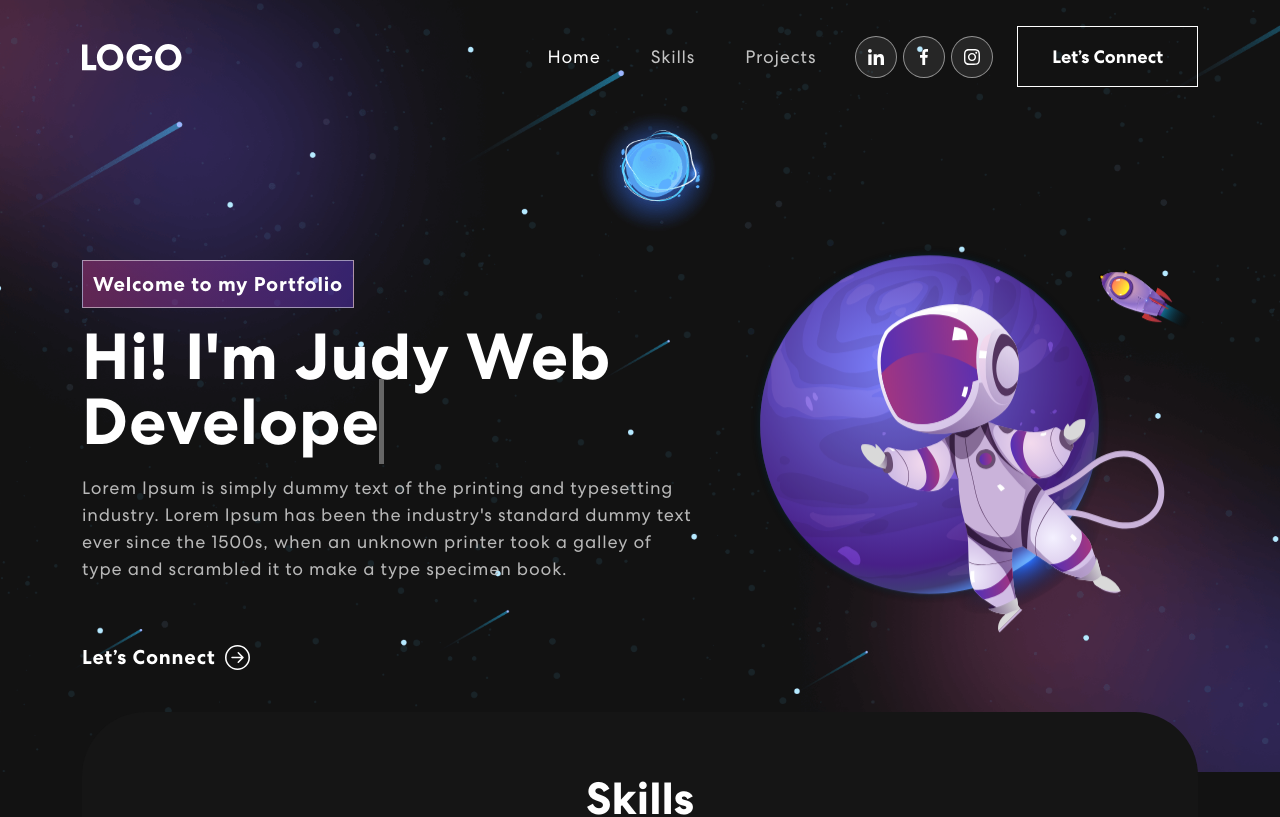
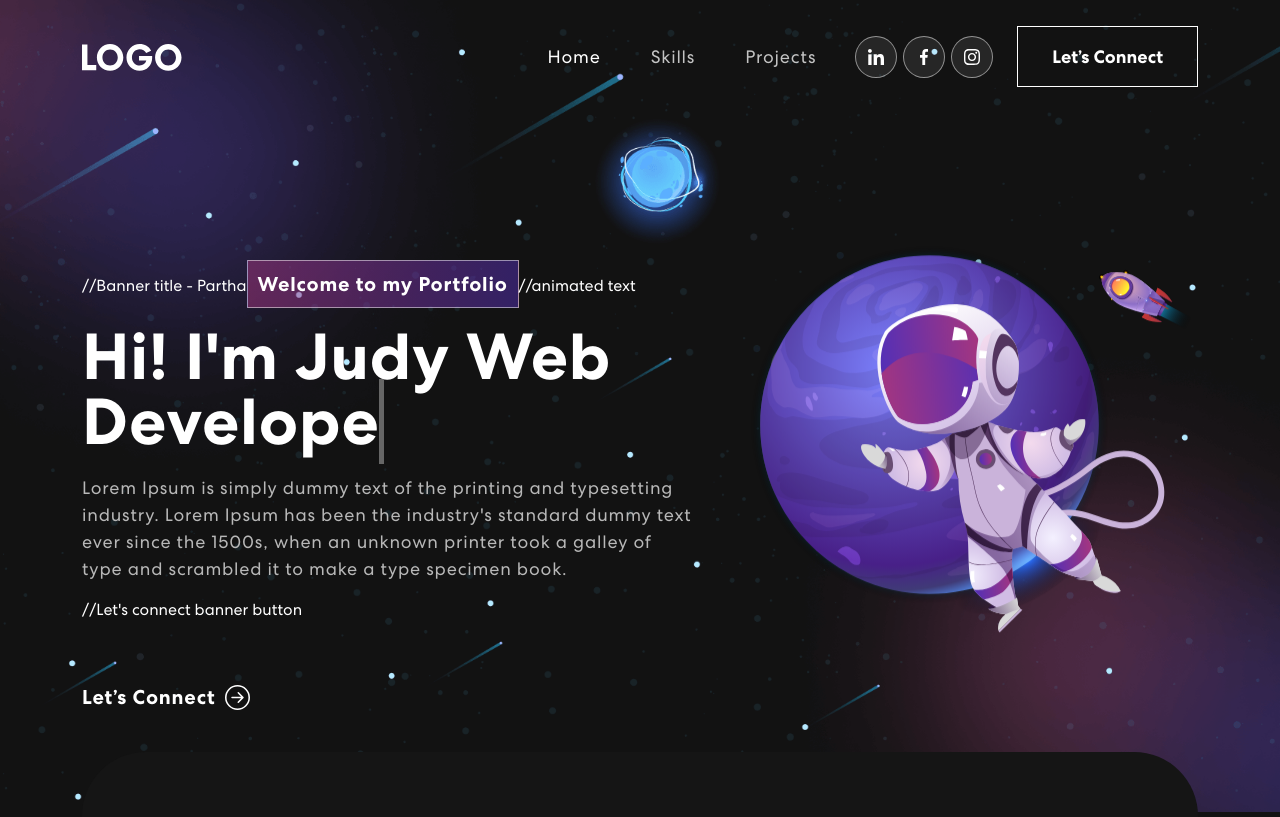
Before and after one commit to parthamk/portfolio-demo, a React (Create React App) app: page / in a window 1280 px wide. Shown: the top 817 px of the page. Built offline with nearby package versions, Linux system fonts and the light colour scheme; no server answers.

Commit message:
comented some changes

```diff
--- a/src/components/Banner.js
+++ b/src/components/Banner.js
@@ -55,9 +55,12 @@ export const Banner = () => {
             <TrackVisibility>
               {({ isVisible }) =>
               <div className={isVisible ? "animate__animated animate__fadeIn" : ""}>
+                //Banner title - Partha
                 <span className="tagline">Welcome to my Portfolio</span>
+                //animated text
                 <h1>{`Hi! I'm Judy`} <span className="txt-rotate" dataPeriod="1000" data-rotate='[ "Web Developer", "Web Designer", "UI/UX Designer" ]'><span className="wrap">{text}</span></span></h1>
                   <p>Lorem Ipsum is simply dummy text of the printing and typesetting industry. Lorem Ipsum has been the industry's standard dummy text ever since the 1500s, when an unknown printer took a galley of type and scrambled it to make a type specimen book.</p>
+                  //Let's connect banner button
                   <button onClick={() => console.log('connect')}>Let’s Connect <ArrowRightCircle size={25} /></button>
               </div>}
             </TrackVisibility>
```
